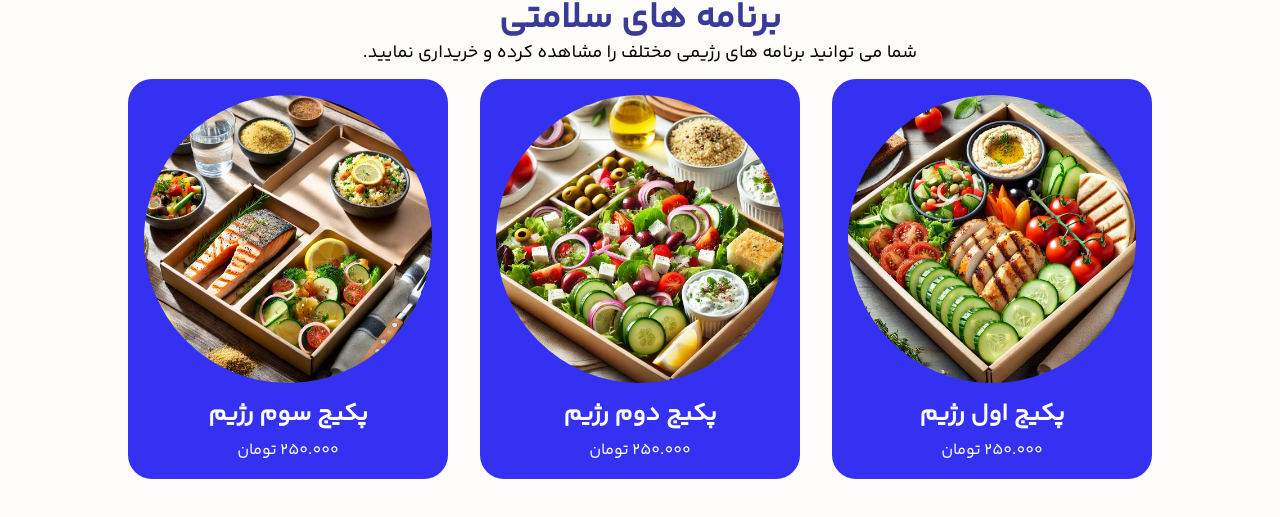
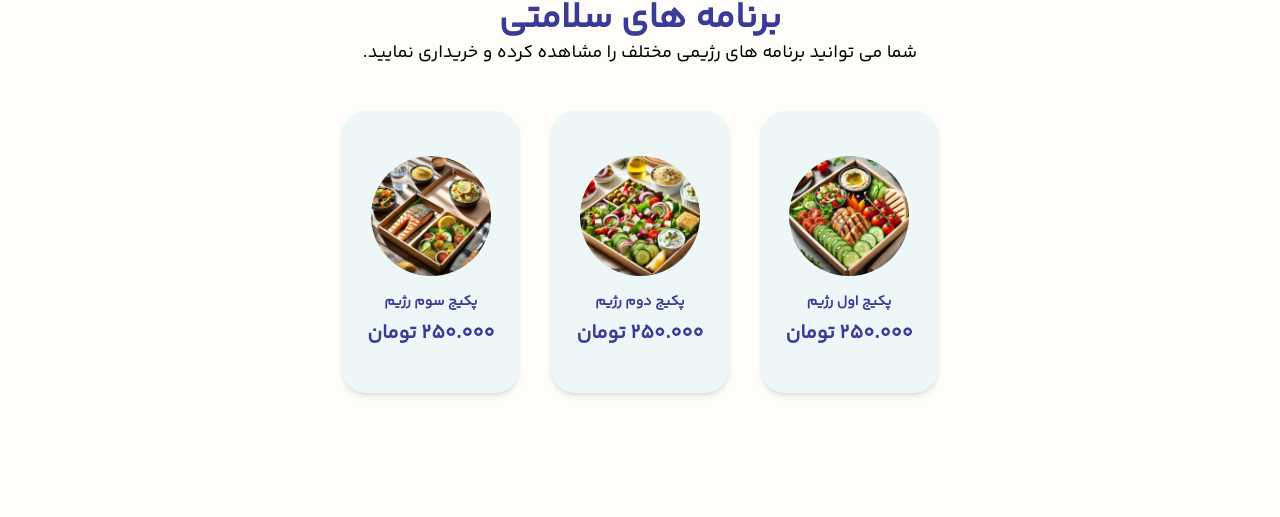
Before and after one commit to ParsaBordbar/Healthcare_Diet, a Next.js app in the folder client/: page / in a window 1280 px wide. Shown: the part 787-1304 px from the top of the page. Built offline with nearby package versions, Linux system fonts and the light colour scheme.

Commit message:
Update CustomCard for Diets in newlanding page.

```diff
--- a/client/src/components/Dr_Rabiee_Landing_components/CustomCard.tsx
+++ b/client/src/components/Dr_Rabiee_Landing_components/CustomCard.tsx
@@ -4,17 +4,17 @@ import { CustomCardType } from "@/types";
 
 function CustomCard({ title, description, imageUrl }:CustomCardType) {
   return (
-    <div className="max-w-xs m-2 bg-[#3531F2] rounded-3xl p-4 text-white">
+    <div className="mt-10 flex justify-center flex-col items-center max-w-xs my-6 py-11 mx-2 bg-[var(--soft-blue)] rounded-3xl p-6 text-[var(--black-blue)] border border-transparent hover:ease-in-out delay-100 hover:border-[var(--secondary-blue)] cursor-pointer shadow-md transition-transform">
       <Image
         src={imageUrl}
         alt={title}
-        className="rounded-full w-full mb-4"
-        width={5000}
-        height={5000}
+        className="rounded-full mb-4"
+        width={120}
+        height={120}
       />
       <div className="text-center">
-        <h5 className="text-2xl font-extrabold mb-2">{title}</h5>
-        <p className="text-base">{description}</p>
+        <h5 className="text-sm font-extrabold mb-2">{title}</h5>
+        <p className="text-xl font-extrabold">{description}</p>
       </div>
     </div>
   );
```
